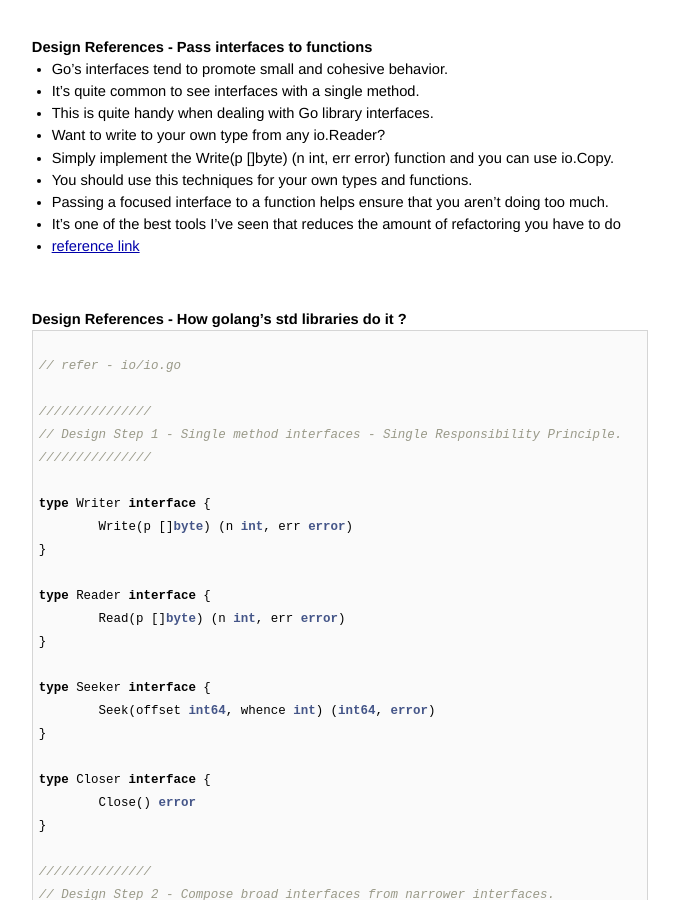
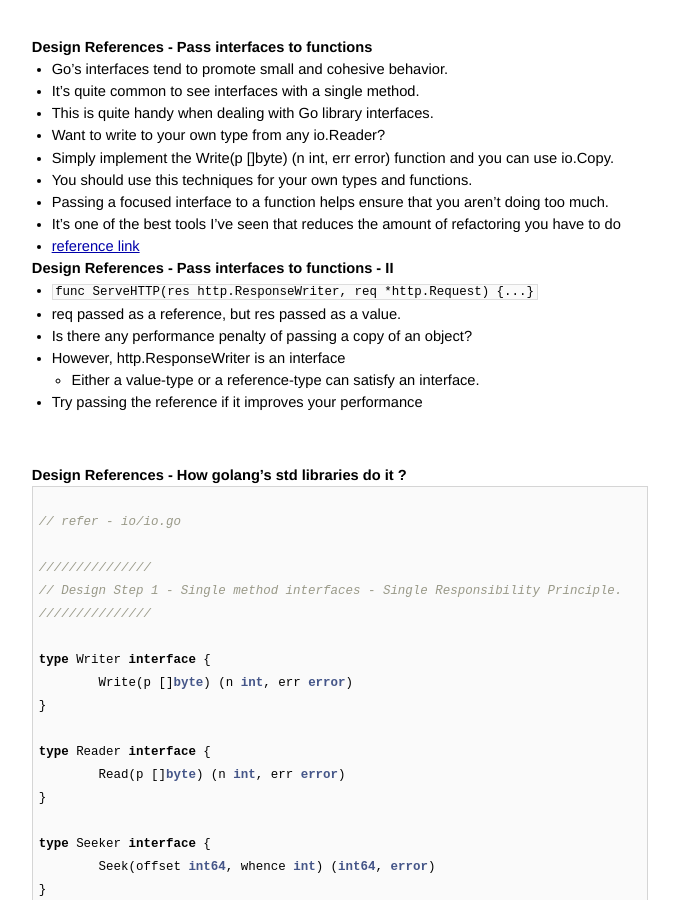
Before and after one commit to AmitKumarDas/amitkumardas.github.io, a Jekyll site: the page built from _posts/2016-07-14-my-golang-refresher.md, in a window 1280 px wide and 900 px high, scrolled down 652 px. Shown: the whole window, without its empty margins (300-979 px from the left). Built offline with Jekyll 4.4.1, drawn with Linux system fonts in a browser that asks for light colours.

Commit message:
Update 2016-07-14-my-golang-refresher.md

````diff
--- a/_posts/2016-07-14-my-golang-refresher.md
+++ b/_posts/2016-07-14-my-golang-refresher.md
@@ -49,6 +49,15 @@ no arguments and returns no value.
 - Passing a focused interface to a function helps ensure that you aren't doing too much.
 - It's one of the best tools I've seen that reduces the amount of refactoring you have to do
 - [reference link](http://openmymind.net/Things-I-Wish-Someone-Had-Told-Me-About-Go/)
+
+### Design References - Pass interfaces to functions - II
+
+- ```func ServeHTTP(res http.ResponseWriter, req *http.Request) {...}```
+- req passed as a reference, but res passed as a value.
+- Is there any performance penalty of passing a copy of an object?
+- However, http.ResponseWriter is an interface
+  - Either a value-type or a reference-type can satisfy an interface.
+- Try passing the reference if it improves your performance
 
 <br />
 
````
